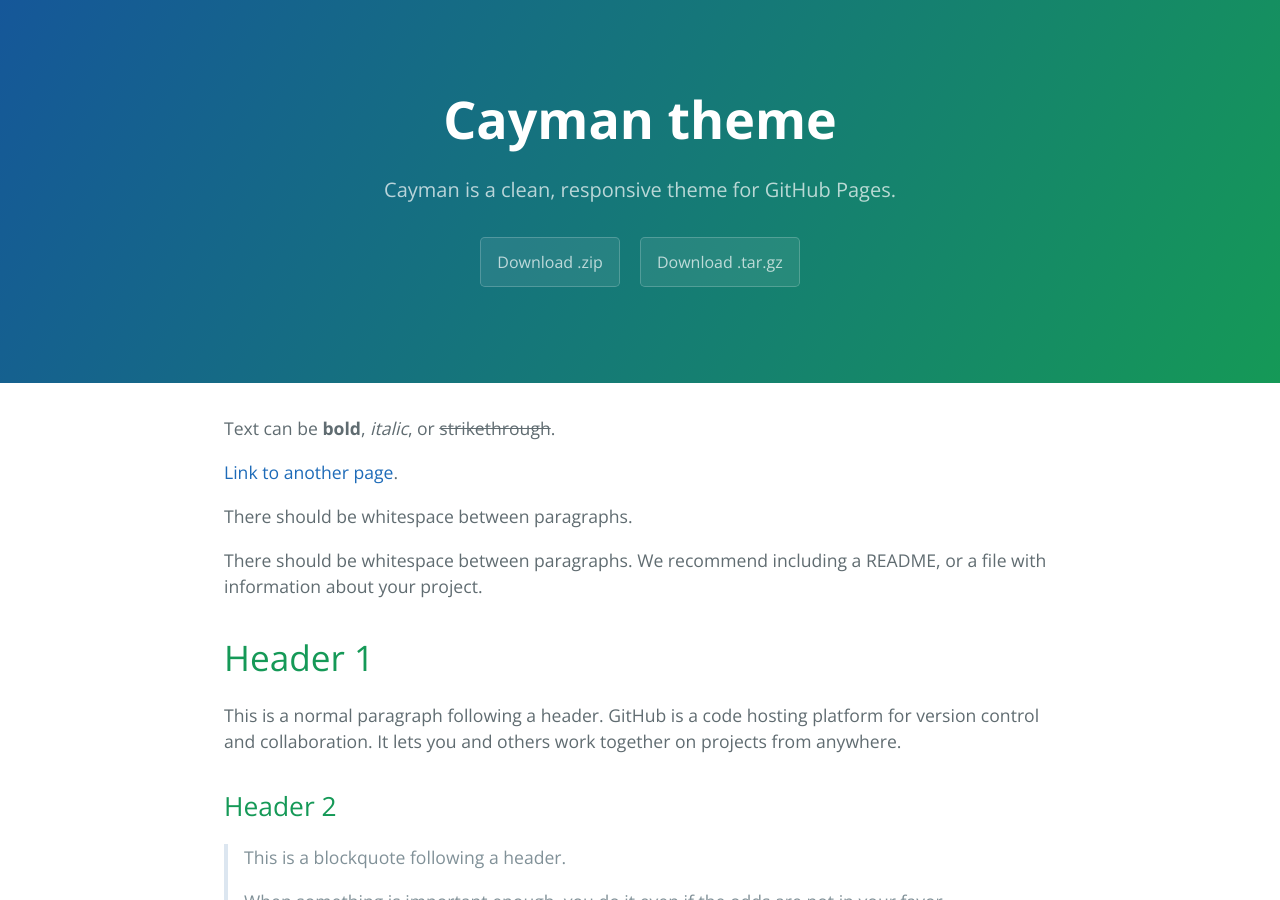
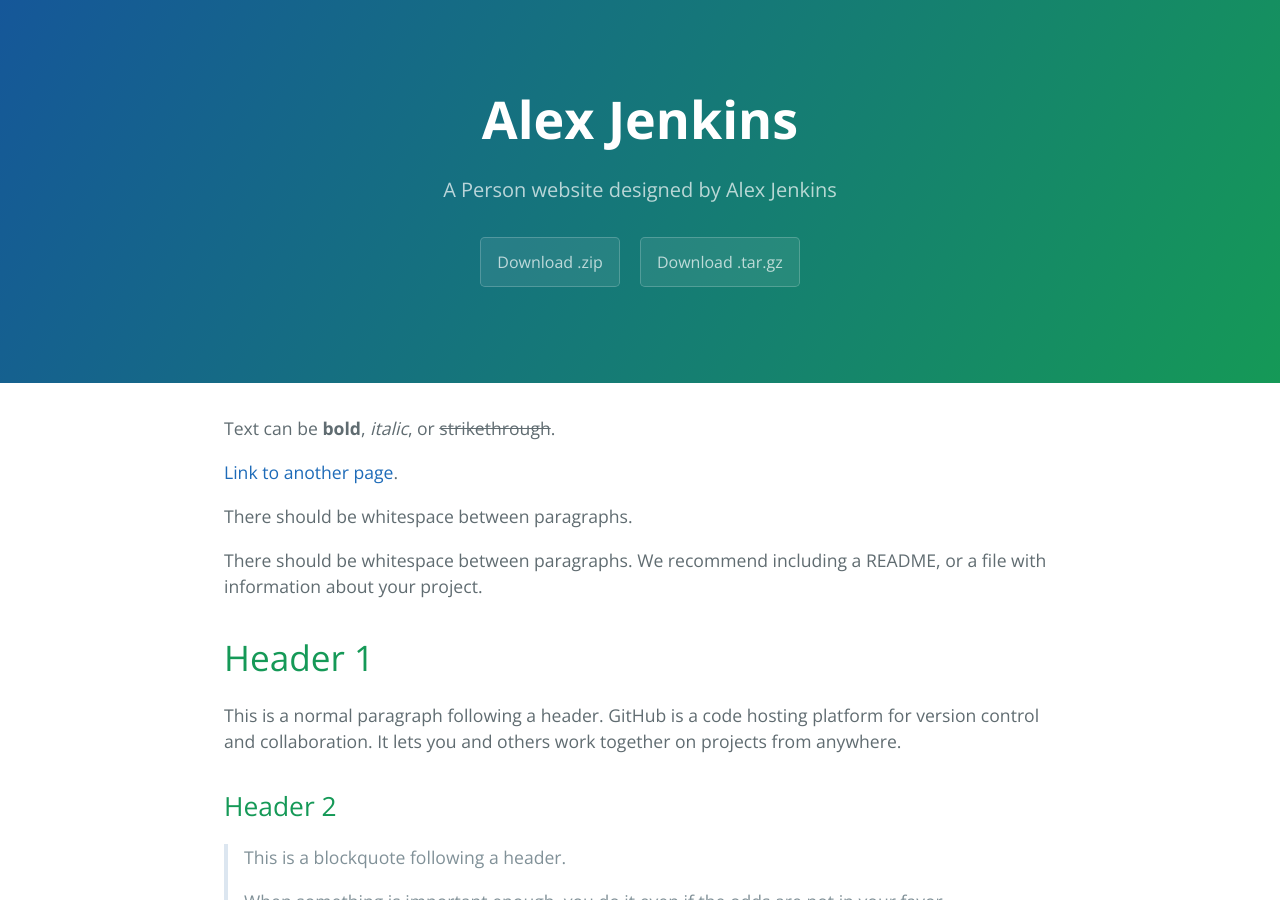
Before and after one commit to rockenman1234/rockenman1234.github.io, a Jekyll site: the page built from index.md, in a window 1280 px wide and 900 px high. Built offline with Jekyll 4.4.1, drawn with Linux system fonts in a browser that asks for light colours.

Commit message:
Update _config.yml

```diff
--- a/_config.yml
+++ b/_config.yml
@@ -1,5 +1,4 @@
-title: Cayman theme
-description: Cayman is a clean, responsive theme for GitHub Pages.
+title: Alex Jenkins
+description: A Person website designed by Alex Jenkins
 show_downloads: true
-google_analytics:
 theme: jekyll-theme-cayman
```
